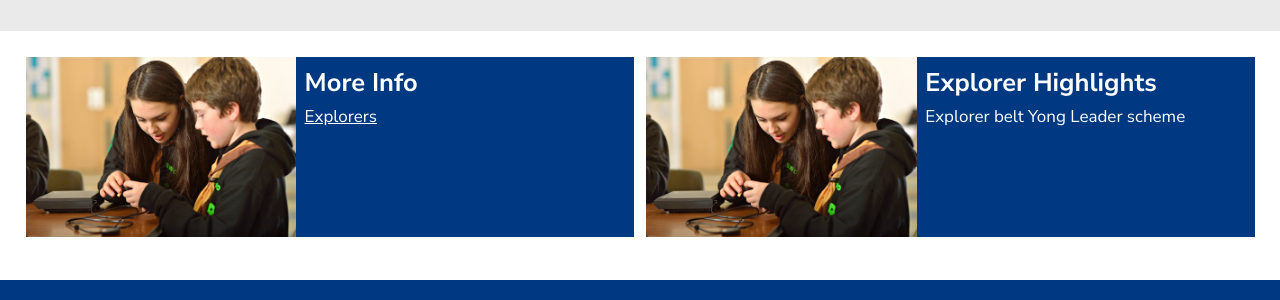
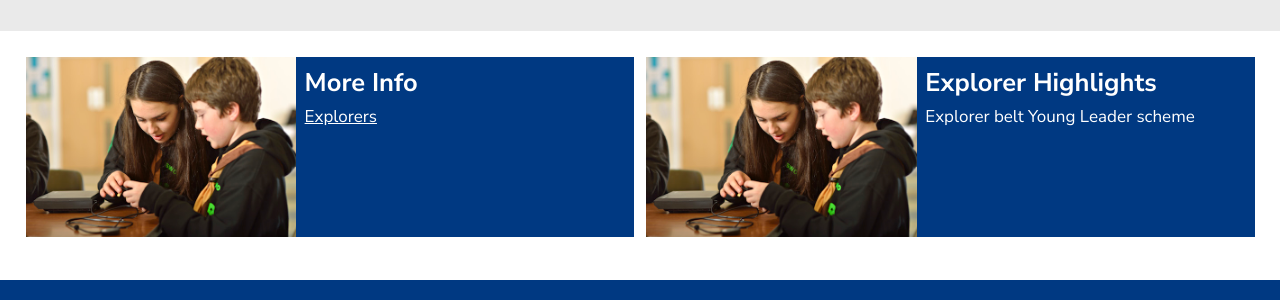
Before and after one commit to lizm696/6ms, a Jekyll site: the page built from explorers.md, in a window 1280 px wide. Shown: the part 513-813 px from the top of the page. Built offline with Jekyll 4.4.1, drawn with Linux system fonts in a browser that asks for light colours; a script that is not in the unit is left out; comment, search, counter and statistics services are not loaded.

Commit message:
Update Pages “explorers”

```diff
--- a/_data/sections/explorers.yml
+++ b/_data/sections/explorers.yml
@@ -8,5 +8,5 @@ box1-image: /images/young-leader-explorer-with-cub.jpg
 box2-heading: Explorer Highlights
 box2-text: |-
   Explorer belt
-  Yong Leader scheme
+  Young Leader scheme
 box2-image: /images/young-leader-explorer-with-cub.jpg
```
